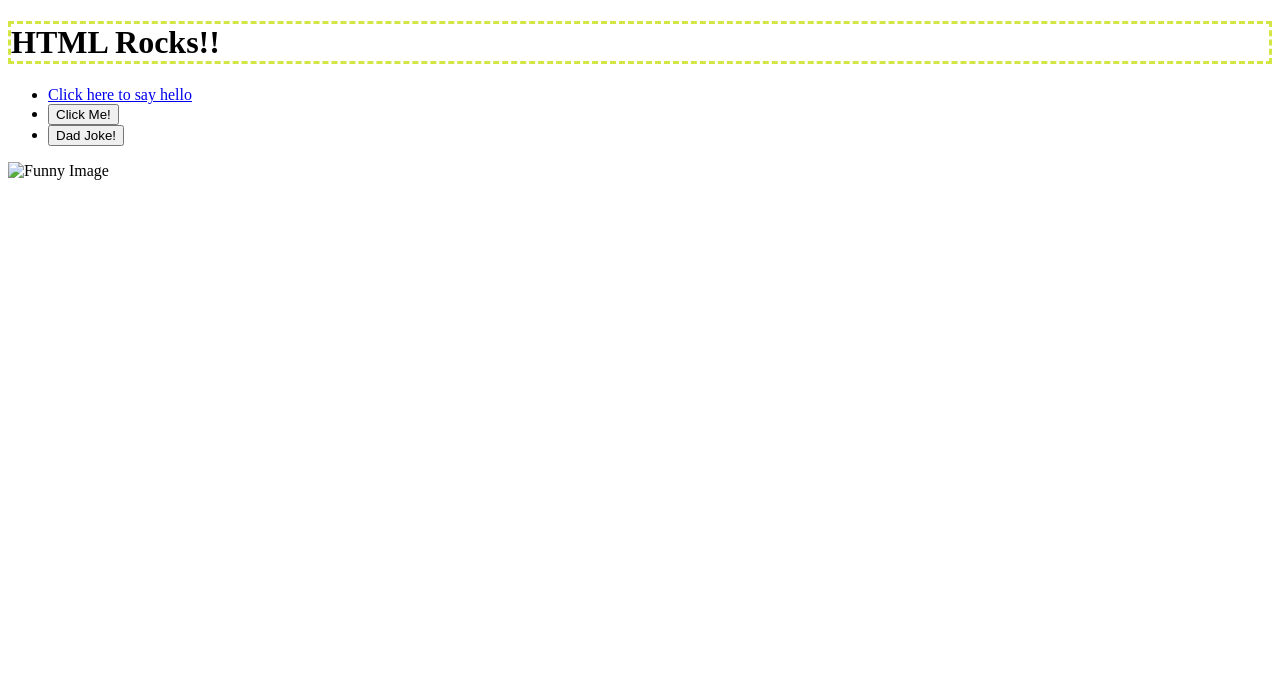
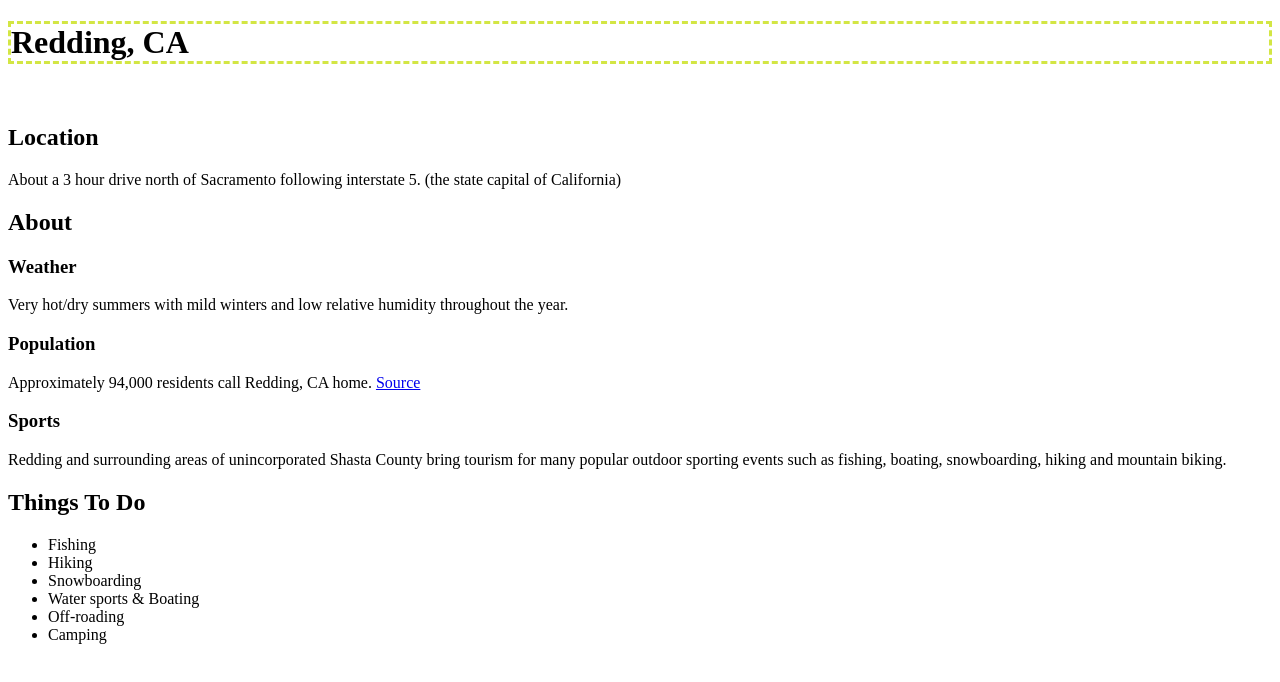
Before and after one commit to jaredhartzell/02.03-Lab, a website: page index.html in a window 1280 px wide. Drawn offline with Linux system fonts and the light colour scheme; files that its build step writes are made by us from their sources.

Commit message:
Revise index.html for Redding, California details
Updated title and added sections about location, weather, population, sports, and activities in Redding, CA.

```diff
--- a/index.html
+++ b/index.html
@@ -3,23 +3,52 @@
 
 <head>
   <meta charset="utf-8">
-  <title>CS208 - Starter Code (UPDATE ME)!</title>
+  <title>Redding, California!</title>
   <meta name="description" content="">
   <meta name="viewport" content="width=device-width, initial-scale=1">
   <link rel="stylesheet" href="style.css">
 </head>
 
 <body>
-  <h1>HTML Rocks!!</h1>
-  <ul>
-  <li><a href="/hello">Click here to say hello</a></li>
-  <li><button id="hello-link">Click Me!</button></li>
-  <li><button id="joke-button">Dad Joke!</button></li>
-  <script src="script.js"></script>
-  </ul>
-  <img src="funny.png" alt="Funny Image" width="300" height="200">
+  <h1>Redding, CA</h1>
+  <br>
 
-  <h2 id="joke-display"></h2>
+  <section>
+    <h2>Location</h2>
+      <p>About a 3 hour drive north of Sacramento following interstate 5. (the state capital of California)</p>
+  </section>
+
+  <section>
+    <h2>About</h2>
+      <section>
+        <h3>Weather</h3>
+          <p>Very hot/dry summers with mild winters and low relative humidity throughout the year.</p>
+      </section>
+
+      <section>
+        <h3>Population</h3>
+        <p>Approximately 94,000 residents call Redding, CA home. <a href="https://www.census.gov/quickfacts/fact/table/reddingcitycalifornia/PST045225">Source</a></p>
+      </section>
+
+      <section>
+        <h3>Sports</h3>
+        <p>Redding and surrounding areas of unincorporated Shasta County bring tourism for many popular outdoor sporting events such as fishing, boating, snowboarding, hiking and mountain biking.</p>
+      </section>
+  </section>
+
+  <section>
+  <h2>Things To Do</h2>
+    <ul>
+      <li>Fishing</li>
+      <li>Hiking</li>
+      <li>Snowboarding</li>
+      <li>Water sports & Boating</li>
+      <li>Off-roading</li>
+      <li>Camping</li>
+    </ul>
+  </section>
+
+
 </body>
 
 </html>
```
